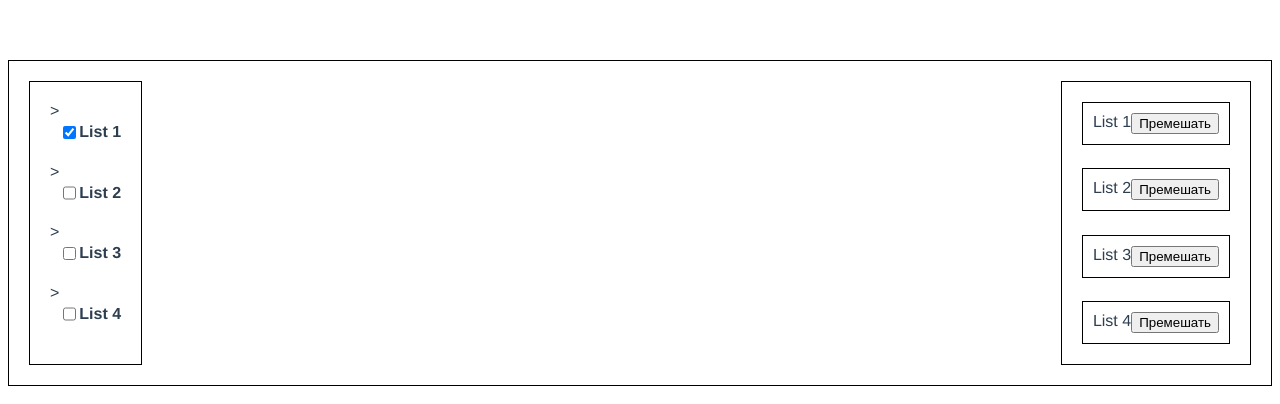
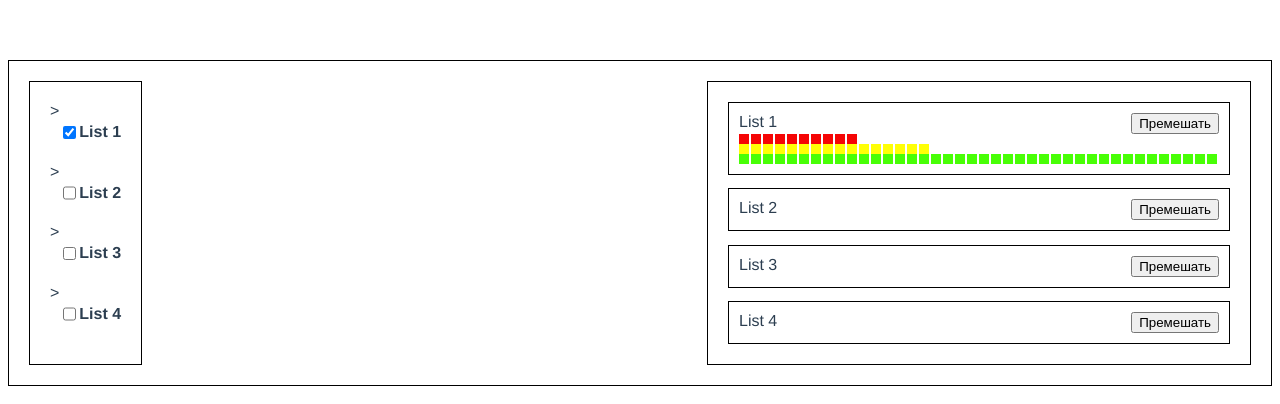
Before and after one commit to Macovka/color-list, a Vue app: page / in a window 1280 px wide. Both pictures are taken after a click on the checkbox 69 px from the left and 132 px from the top of the page. Shown: the top 404 px of the page. Built offline with nearby package versions, Linux system fonts and the light colour scheme.

Commit message:
status fix

```diff
--- a/src/components/LeftPanel.vue
+++ b/src/components/LeftPanel.vue
@@ -1,6 +1,6 @@
 <template>
   <div class="left-panel">
-    <div v-for="list in lists" :key="list">
+    <div v-for="list in lists" :key="list.id">
       <list-dropdown :list="list" />
     </div>
   </div>
--- a/src/components/ListBlock.vue
+++ b/src/components/ListBlock.vue
@@ -4,12 +4,12 @@
       {{ list.title }}
       <button>Премешать</button>
     </div>
-    <div v-if="list.selected">
+    <div v-if="list.checkboxStatus === 'true' || 'part'">
       <div
         v-for="item in list.items"
-        :key="item"
+        :key="item.id"
       >
-      <div v-if="item.selected" class="list-block__squares">
+      <div v-if="item.isChecked" class="list-block__squares">
         <div
           v-for="index in item.quantity"
           :key="index"
--- a/src/components/RightPanel.vue
+++ b/src/components/RightPanel.vue
@@ -2,7 +2,7 @@
   <div class="right-panel">
     <div
       v-for="list in lists"
-      :key="list"
+      :key="list.id"
     >
       <list-block :list="list" />
     </div>
```
